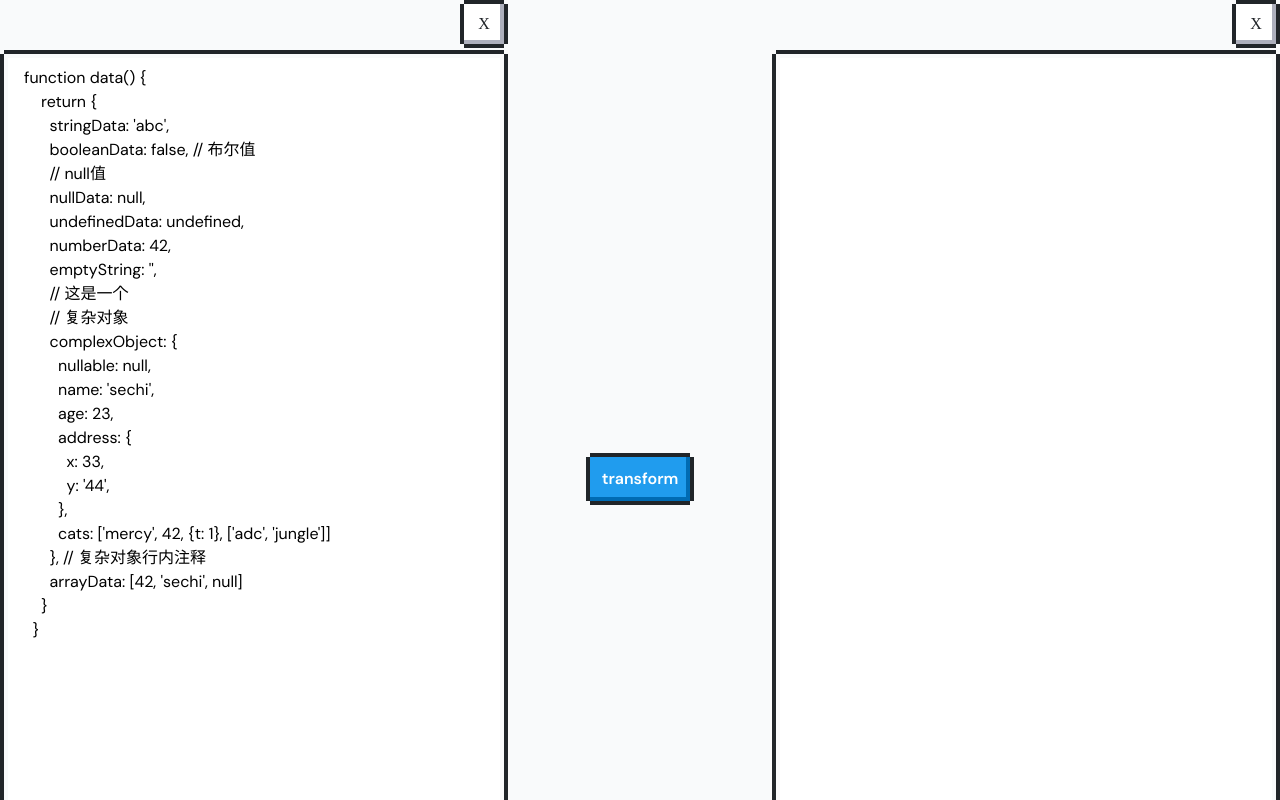
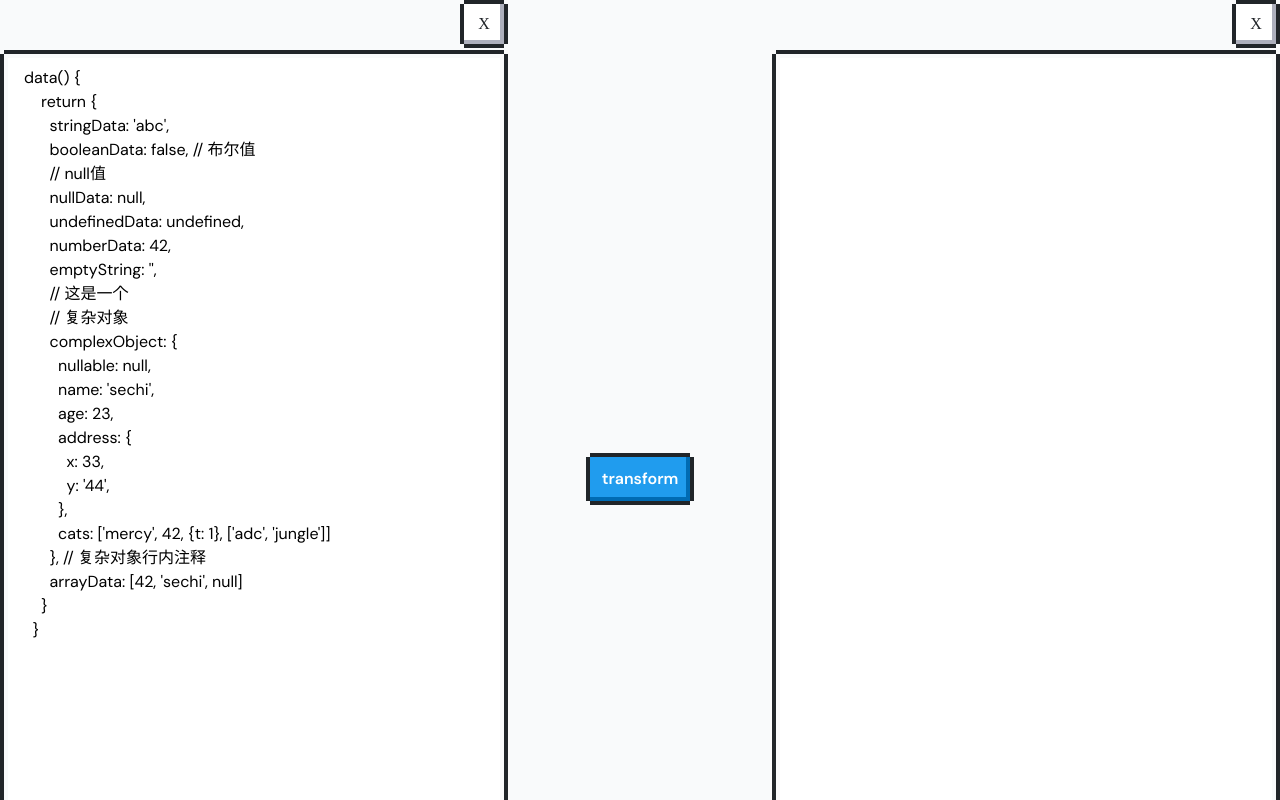
Before and after one commit to sechi747/transform-vue, a Vue app: page / in a window 1280 px wide. Shown: the top 800 px of the page. Built offline with nearby package versions, Linux system fonts and the light colour scheme; a web font is replaced by a local one.

Commit message:
feat: adapt other legal input

```diff
--- a/src/App.vue
+++ b/src/App.vue
@@ -15,7 +15,7 @@ const nodeType = {
 };
 
 const source = ref(
-  `function data() {
+  `data() {
     return {
       stringData: 'abc',
       booleanData: false, // 布尔值
@@ -46,7 +46,7 @@ const result = ref('');
 const transform = () => {
   const ast = $(source.value, { isProgram: false });
 
-  const returnVal = ast.find('function data() { return $_$1 }');
+  const returnVal = ast.find('return $_$1');
 
   let transformResult = '';
 
```
